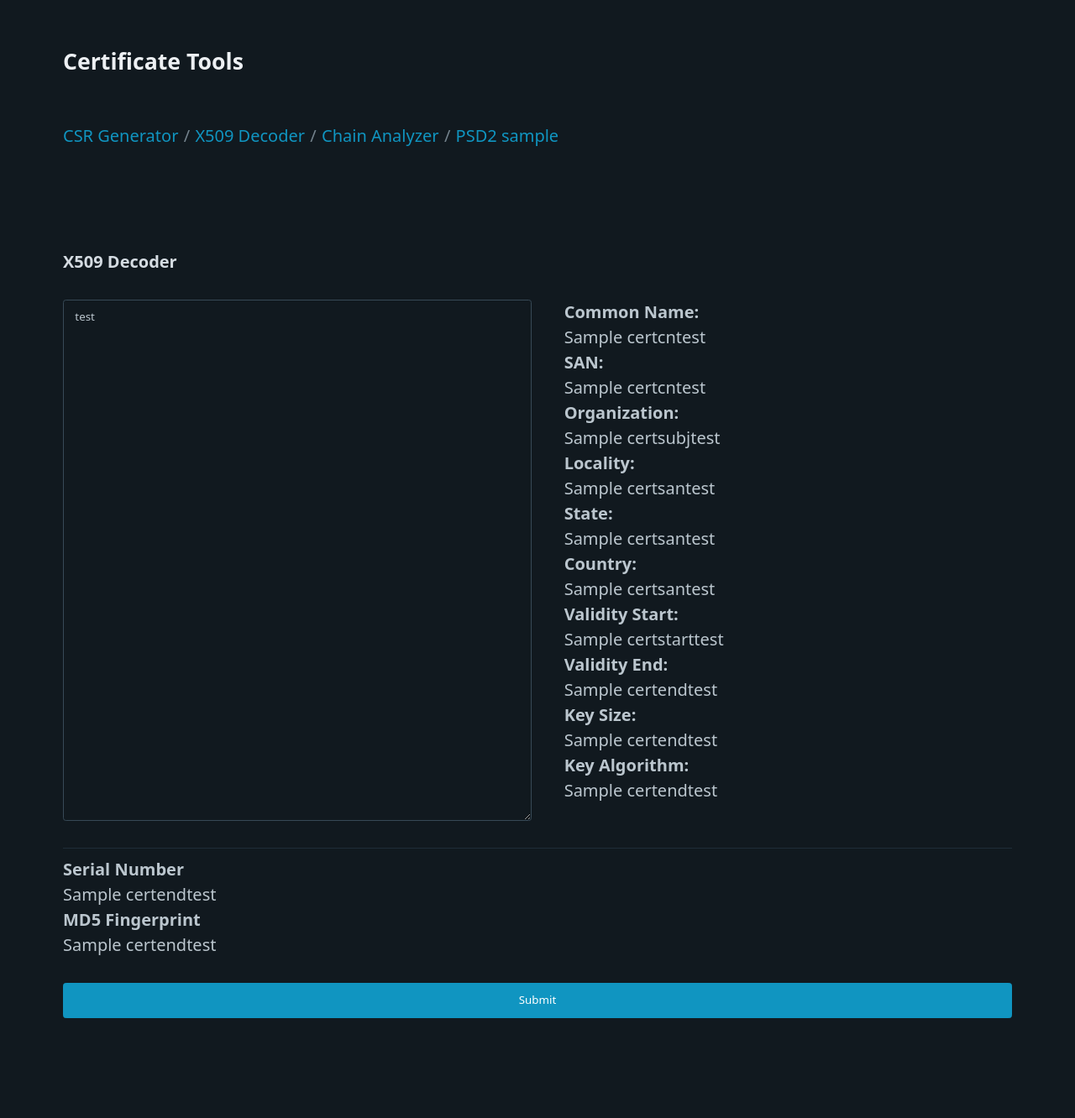
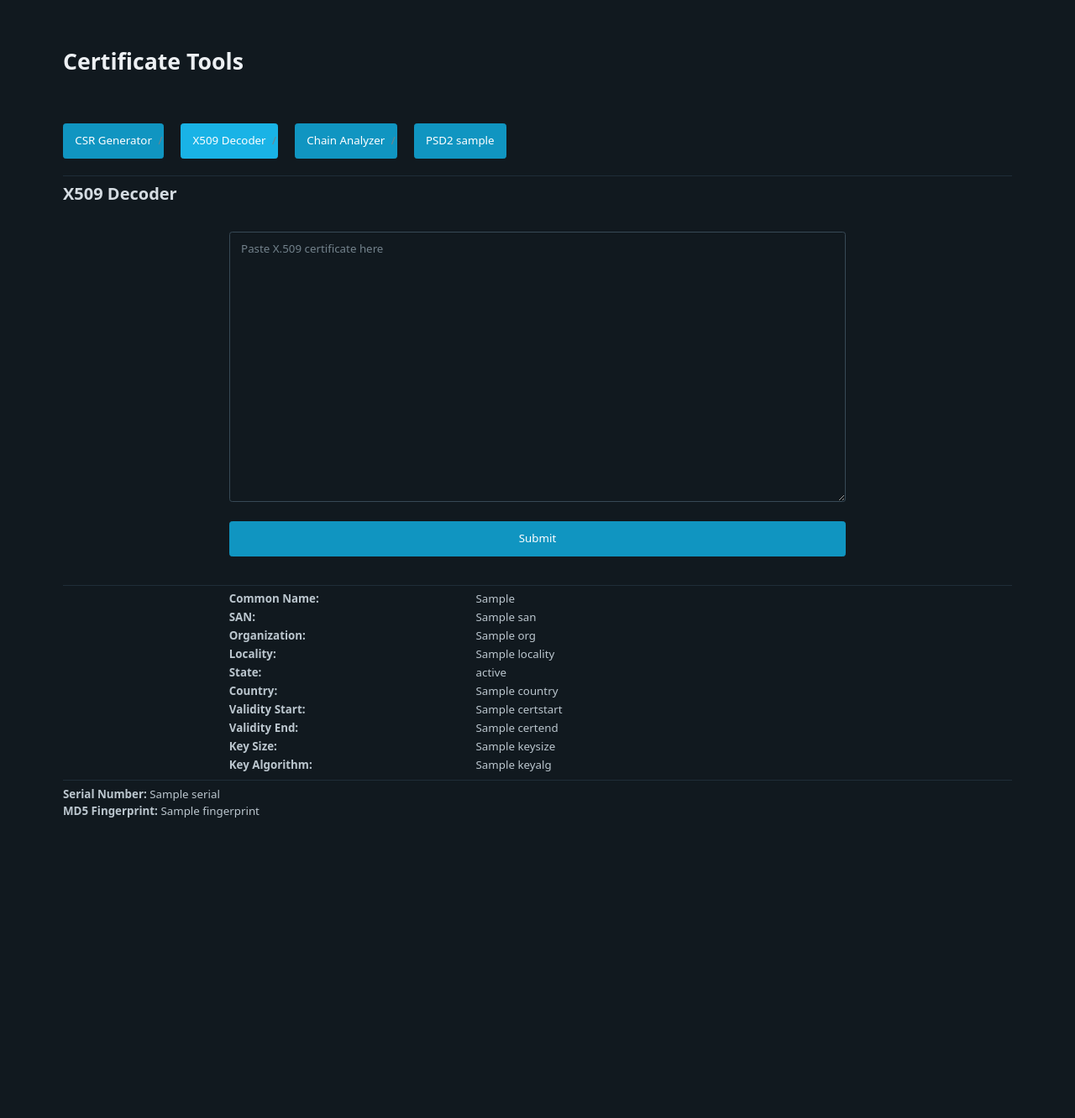
Before and after one commit to ChristianBrandenburg/csr_generator, a Flask app: template templates/decoder.html in a window 1280 px wide. Shown: the whole page at 84% size. After the commit the page ends 974 px from the top, so only its background shows below. Run offline with Flask 3, Linux system fonts and the light colour scheme; the template is opened without the code that fills it: most values are stand-ins (such as "Sample title", 1, 10 or a date in 2020).

Commit message:
Decoder updates

```diff
--- a/app.py
+++ b/app.py
@@ -2,7 +2,7 @@ import logging
 import re
 from flask import Flask, request, render_template
 from csrgen import select_csr
-from decoder import decode_cert, decode_csr
+from decoder import decode
 
 
 logging.basicConfig(level=logging.INFO)
@@ -98,8 +98,36 @@ def decoder():
     print(data)
     if data == None:
         return render_template('decoder.html')
-    decode_cert(data)
-    return render_template('decoder.html', form_data=data)
+    result = decode(data)
+    print(result)
+    cn = result['common_name']
+    san = result['common_name']
+    org = result['organization']
+    locality = result['locality']
+    state = result['state']
+    country = result['country']
+    certstart = result['validity_start']
+    certend = result['validity_end']
+    keysize = result['key_size']
+    keyalg = result['key_algorithm']
+    serial = result['SHA256_hash']
+    fingerprint = result['serial_number']
+
+    return render_template('decoder.html',
+                           form_data=data,
+                           cn=cn,
+                           san=san,
+                           org=org,
+                           locality=locality,
+                           state=state,
+                           country=country,
+                           certstart=certstart,
+                           certend=certend,
+                           keysize=keysize,
+                           keyalg=keyalg,
+                           serial=serial,
+                           fingerprint=fingerprint
+                           )
 
 
 if __name__ == '__main__':
--- a/static/css/main.css
+++ b/static/css/main.css
@@ -20,6 +20,16 @@ body {
     margin-left: 10px; /* Adjust the value as needed */
 }
 
+
 .profile-section {
     margin-left: 25px; /* Adjust this value as needed */
+    display: grid;
+    grid-template-columns: 40% 60%;
+    gap: 2px 0;
+    max-width: 65%;
+    margin: auto;
 }
+
+.profile-item {
+    display: contents; /* Keeps items inside the grid */
+}
--- a/static/js/main.js
+++ b/static/js/main.js
@@ -1,96 +1,88 @@
-// document.addEventListener("DOMContentLoaded", function() {
+document.addEventListener("DOMContentLoaded", function () {
+    // Check if the current page is "/csrgen"
+    if (window.location.pathname === "/csrgen") {
+        setRSAKeySizes(); // Load RSA key sizes only on /csrgen page
 
-//     const loadContent = (target, url) => {
-//         fetch(url)
-//             .then(response => {
-//                 if (!response.ok) {
-//                     throw new Error(`Failed to load content: ${response.statusText}`);
-//                 }
-//                 return response.text();
-//             })
-//             .then(data => {
-//                 document.getElementById(target).innerHTML = data;
-//                 setRSAKeySizes(); // Set initial RSA key sizes on page load
-//             })
-//             .catch(error => console.error('Error loading content:', error));
-//     };
+        // Add event listener for key type selection
+        const keyTypeSelect = document.getElementById("keyType");
+        if (keyTypeSelect) {
+            keyTypeSelect.addEventListener("change", function () {
+                if (this.value === "RSA") {
+                    setRSAKeySizes();
+                } else if (this.value === "ECC") {
+                    setECCKeySizes();
+                }
+            });
+        }
+    }
 
-//     const activateTab = (tab) => {
-//         const targetPanel = tab.getAttribute('data-target');
-//         const url = `/${targetPanel}`;
+    // Validate that the country field is a valid two-letter country code
+    const countryInput = document.getElementById("country");
+    if (countryInput) {
+        countryInput.addEventListener("input", function (e) {
+            const value = e.target.value;
+            if (value.length !== 2 || !/^[A-Za-z]{2}$/.test(value)) {
+                alert("Please enter a valid two-letter country code.");
+                e.target.focus();
+            }
+        });
+    }
+});
 
-//         document.querySelectorAll('[role=tab]').forEach(t => t.removeAttribute('aria-current'));
-//         tab.setAttribute('aria-current', 'true');
-
-//         document.querySelectorAll('[role=tabpanel]').forEach(tp => tp.setAttribute('hidden', 'true'));
-//         document.getElementById(targetPanel).removeAttribute('hidden');
-
-//         loadContent(targetPanel, url);
-//     };
-
-//     // Initial load for the first tab
-//     const defaultTab = document.querySelector('[role=tab]');
-//     activateTab(defaultTab);
-
-
-//     // Event listener for tab clicks
-//     document.querySelectorAll('[role=tab]').forEach(tab => {
-//         tab.addEventListener('click', function(e) {
-//             e.preventDefault();
-//             activateTab(this);
-//         });
-//     });
-// });
-
+// Function to set RSA Key Sizes
 function setRSAKeySizes() {
     var select = document.getElementById("keySize");
-    select.innerHTML = "<option value='512'>512</option><option value='1024'>1024</option><option value='2048'>2048</option><option value='4096'>4096</option><option value='8192'>8192</option>";
-    // Set the initial value to 2048 (select the option with value 2048)
-    select.value = '2048';
+    if (!select) return; // Prevent errors if element is missing
+    select.innerHTML =
+        "<option value='512'>512</option>" +
+        "<option value='1024'>1024</option>" +
+        "<option value='2048'>2048</option>" +
+        "<option value='4096'>4096</option>" +
+        "<option value='8192'>8192</option>";
+    select.value = "2048"; // Default to 2048
 }
 
+// Function to set ECC Key Sizes
 function setECCKeySizes() {
     var select = document.getElementById("keySize");
-    select.innerHTML = "<option value='192'>192</option><option value='224'>224</option><option value='256'>256</option><option value='384'>384</option><option value='521'>521</option>";
-    // Set the initial value to 2048 (select the option with value 2048)
-    select.value = '256';
+    if (!select) return; // Prevent errors if element is missing
+    select.innerHTML =
+        "<option value='192'>192</option>" +
+        "<option value='224'>224</option>" +
+        "<option value='256'>256</option>" +
+        "<option value='384'>384</option>" +
+        "<option value='521'>521</option>";
+    select.value = "256"; // Default to 256
 }
 
+// Function to set profile settings
 function setProfile(profile) {
-    const groupCheckboxes = document.querySelectorAll('input.keyGroup[type="checkbox"]');
-    groupCheckboxes.forEach(function(checkbox) {
+    const groupCheckboxes = document.querySelectorAll("input.keyGroup[type='checkbox']");
+    groupCheckboxes.forEach(function (checkbox) {
         checkbox.checked = false;
-    })
+    });
+
     if (profile === "SSL") {
-        document.getElementById('digitalsignature').checked = true;
-        document.getElementById('keyencipher').checked = true;
-        document.getElementById('serverauth').checked = true;
-        document.getElementById('clientauth').checked = true;
+        document.getElementById("digitalsignature").checked = true;
+        document.getElementById("keyencipher").checked = true;
+        document.getElementById("serverauth").checked = true;
+        document.getElementById("clientauth").checked = true;
     }
     if (profile === "SMIME") {
-        document.getElementById('digitalsignature').checked = true;
-        document.getElementById('keyencipher').checked = true;
-        document.getElementById('keyagree').checked = true;
-        document.getElementById('nonrepudation').checked = true;
-        document.getElementById('emailprotect').checked = true;
+        document.getElementById("digitalsignature").checked = true;
+        document.getElementById("keyencipher").checked = true;
+        document.getElementById("keyagree").checked = true;
+        document.getElementById("nonrepudation").checked = true;
+        document.getElementById("emailprotect").checked = true;
     }
     if (profile === "CODESIGN") {
-        document.getElementById('digitalsignature').checked = true;
-        document.getElementById('sign').checked = true;
-        document.getElementById('timestamp').checked = true;
+        document.getElementById("digitalsignature").checked = true;
+        document.getElementById("sign").checked = true;
+        document.getElementById("timestamp").checked = true;
     }
     if (profile === "DOCUSIGN") {
-        document.getElementById('digitalsignature').checked = true;
-        document.getElementById('nonrepudation').checked = true;
-        document.getElementById('sign').checked = true;
+        document.getElementById("digitalsignature").checked = true;
+        document.getElementById("nonrepudation").checked = true;
+        document.getElementById("sign").checked = true;
     }
 }
-
-// Validate that the country field is a valid two-letter country code
-document.getElementById('country').addEventListener('input', function(e) {
-    const value = e.target.value;
-    if (value.length !== 2 || !/^[A-Za-z]{2}$/.test(value)) {
-        alert('Please enter a valid two-letter country code.');
-        e.target.focus();
-    }
-});
--- a/templates/csrgen.html
+++ b/templates/csrgen.html
@@ -1,5 +1,4 @@
 {% extends "index.html" %}
-
 {% block content %}
 <h3>This CSR generator is only for testing and should not be used in any production systems.</h3>
 <form action="/generatecsr" method="post">
--- a/templates/decoder.html
+++ b/templates/decoder.html
@@ -1,53 +1,28 @@
 {% extends "index.html" %}
-
 {% block content %}
 <h3>X509 Decoder</h3>
 <form action="/decoder" method="post">
-    <div class="grid">
-        <div class="container">
-            <textarea id="data" name="data" rows="30">test</textarea>
-        </div>
-        <div class="profile-section">
-            <strong>Common Name:</strong><br>
-            {{certcn}}test
-            <br>
-            <strong>SAN:</strong><br>
-            {{certcn}}test
-            <br>
-            <strong>Organization:</strong><br>
-            {{certsubj}}test
-            <br>
-            <strong>Locality:</strong><br>
-            {{certsan}}test
-            <br>
-            <strong>State:</strong><br>
-            {{certsan}}test
-            <br>
-            <strong>Country:</strong><br>
-            {{certsan}}test
-            <br>
-            <strong>Validity Start:</strong><br>
-            {{certstart}}test
-            <br>
-            <strong>Validity End:</strong><br>
-            {{certend}}test
-            <br>
-            <strong>Key Size:</strong><br>
-            {{certend}}test
-            <br>
-            <strong>Key Algorithm:</strong><br>
-            {{certend}}test
-            <br>
-        </div>
-
+    <div class="container" style="display: flex; justify-content: center; align-items: center;">
+        <textarea id="data" name="data" rows="15" style="width: 65%;" placeholder="Paste X.509 certificate here"></textarea>
     </div>
-    <hr>
-    <strong>Serial Number</strong><br>
-    {{certend}}test
-    <br>
-    <strong>MD5 Fingerprint</strong><br>
-    {{certend}}test
-    <br><br>
-    <input type="submit" value="Submit">
+    <div class="container" style="display: flex; justify-content: center; align-items: center; margin-top: 10px;">
+        <input type="submit" value="Submit" style="width: 65%;">
+    </div>
 </form>
+<hr>
+<div class="profile-section">
+    {% if cn %}<strong>Common Name:</strong> {{ cn }}<br>{% endif %}
+    {% if san %}<strong>SAN:</strong> {{ san }}<br>{% endif %}
+    {% if org %}<strong>Organization:</strong> {{ org }}<br>{% endif %}
+    {% if locality %}<strong>Locality:</strong> {{ locality }}<br>{% endif %}
+    {% if state %}<strong>State:</strong> {{ state }}<br>{% endif %}
+    {% if country %}<strong>Country:</strong> {{ country }}<br>{% endif %}
+    {% if certstart %}<strong>Validity Start:</strong> {{ certstart }}<br>{% endif %}
+    {% if certend %}<strong>Validity End:</strong> {{ certend }}<br>{% endif %}
+    {% if keysize %}<strong>Key Size:</strong> {{ keysize }}<br>{% endif %}
+    {% if keyalg %}<strong>Key Algorithm:</strong> {{ keyalg }}<br>{% endif %}
+</div>
+<hr>
+{% if serial %}<strong>Serial Number:</strong> {{ serial }}<br>{% endif %}
+{% if fingerprint %}<strong>MD5 Fingerprint:</strong> {{ fingerprint }}<br>{% endif %}
 {% endblock %}
--- a/templates/index.html
+++ b/templates/index.html
@@ -11,19 +11,19 @@
 <header class="container">
   <h1>Certificate Tools</h1>
   <nav aria-label="breadcrumb">
-      <ul>
-        <li><a href="/csrgen" role="tab">CSR Generator</a></li>
-        <li><a href="/decoder" role="tab">X509 Decoder</a></li>
-        <li><a href="/chain" role="tab">Chain Analyzer</a></li>
-        <li><a href="/psd2" role="tab">PSD2 sample</a></li>
-      </ul>
+    <ul>
+        <li><button onclick="window.location.href='/csrgen'">CSR Generator</button></li>
+        <li><button onclick="window.location.href='/decoder'" aria-current="page">X509 Decoder</button></li>
+        <li><button onclick="window.location.href='/chain'">Chain Analyzer</button></li>
+        <li><button onclick="window.location.href='/psd2'">PSD2 sample</button></li>
+    </ul>
   </nav>
+  <hr>
+  <main class="container">
+    {% block content %}{% endblock %}
+  </main>
 </header>
-<main class="container">
-    <section>
-      {% block content %}{% endblock %}
-    </section>
-</main>
+
 
 <script src="../static/js/main.js" defer></script>
 </body>
```
Also changed, not shown: decoder.py (+23 -5 lines).
